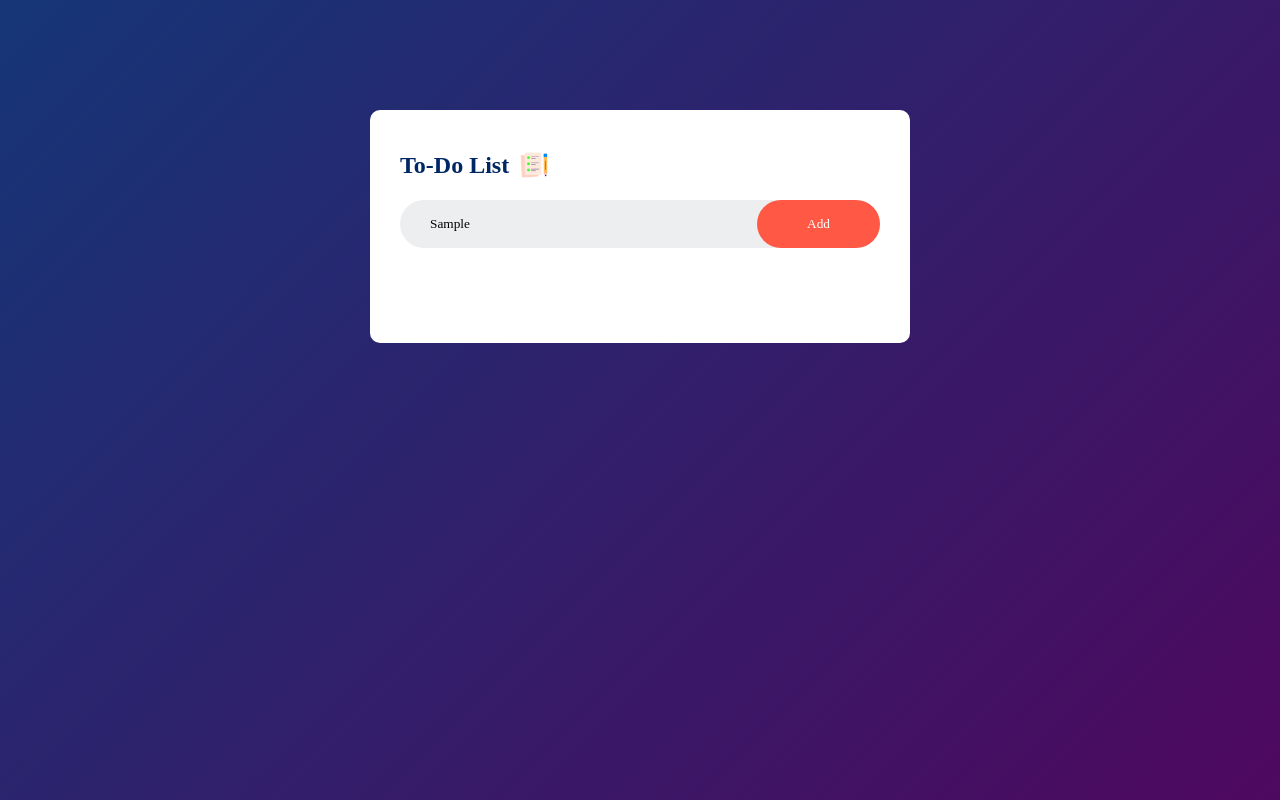
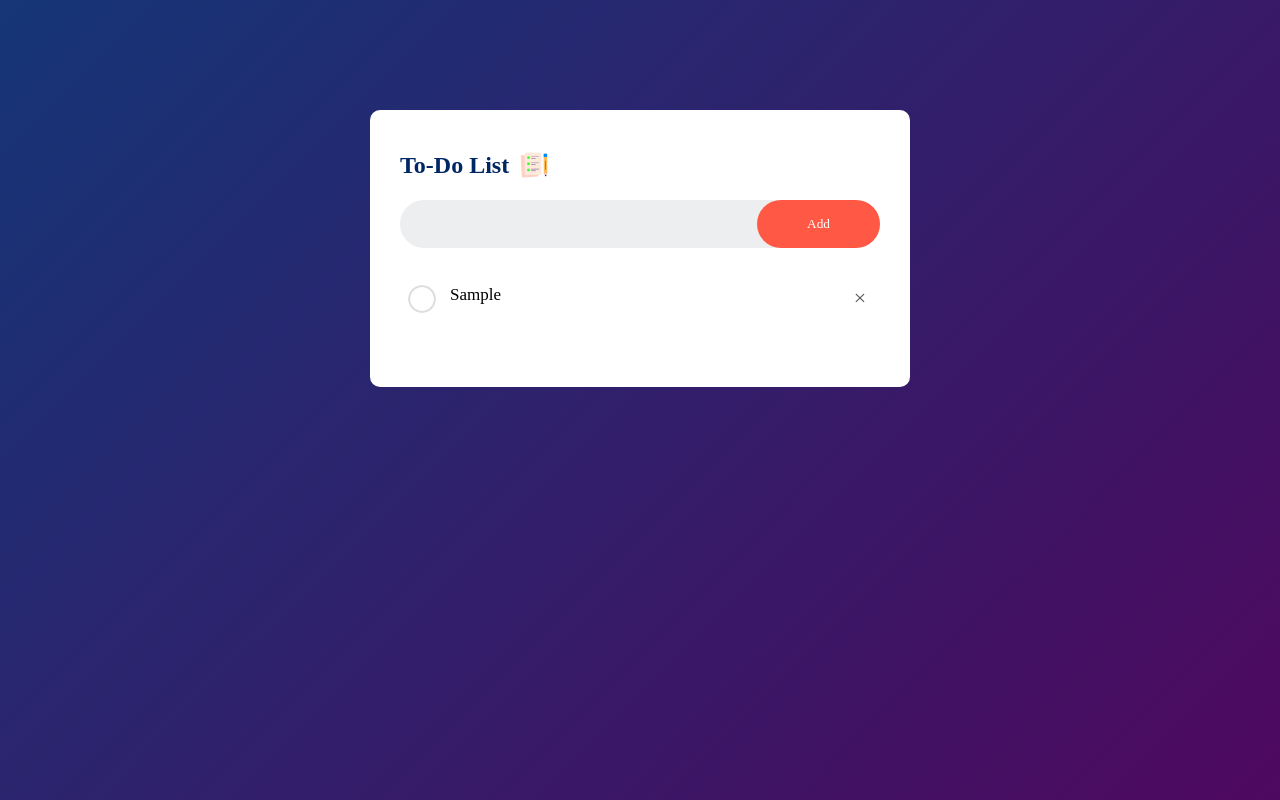
Before and after one commit to nabilroghani/Todo-App, a plain HTML site: page index.html in a window 1280 px wide. Both pictures are taken after typing "Sample" into the empty fields and a click on the button "Add". Drawn offline with Linux system fonts and the light colour scheme.

Commit message:
complete

```diff
--- a/index.html
+++ b/index.html
@@ -16,11 +16,11 @@
         <input type="text" name="" id="input-box" placeholder="Add your text">
         <button>Add</button>
       </div>
-      <!-- <ul class="list-container">
-        <li class="checked">task 1</li>
+      <ul class="list-container">
+        <!-- <li class="checked">task 1</li>
         <li>task 2</li>
-        <li>task 3</li>
-      </ul> -->
+        <li>task 3</li> -->
+      </ul>
     </div>
 
   </div>
--- a/script.js
+++ b/script.js
@@ -0,0 +1,29 @@
+const inputBox = document.querySelector('#input-box');
+const ul = document.querySelector('.list-container');
+const btn = document.querySelector('button');
+
+btn.addEventListener('click', function () {
+  if (inputBox.value === "") {
+    alert("You must write something");
+  }
+  else {
+    //---------------create li list for show data-----------
+    let li = document.createElement('li');
+    li.innerText = inputBox.value;
+    ul.appendChild(li);
+
+    //------------create span ---------------
+    let span = document.createElement('span');
+    span.innerHTML = '\u00d7';
+    li.appendChild(span);
+  }
+  inputBox.value = " ";
+})
+ul.addEventListener('click', function (e) {
+  if (e.target.tagName === 'LI') {
+    e.target.classList.toggle("checked");
+  }
+  else if (e.target.tagName === "SPAN") {
+    e.target.parentElement.remove();
+  }
+}, false)
--- a/style.css
+++ b/style.css
@@ -94,3 +94,20 @@ ul li.checked::before {
   background: url(../img/checked.png);
 
 }
+
+ul li span {
+  position: absolute;
+  right: 0;
+  top: 5px;
+  width: 40px;
+  height: 40px;
+  font-size: 22px;
+  color: #555;
+  line-height: 40px;
+  text-align: center;
+  border-radius: 50%;
+}
+
+ul li span:hover {
+  background: #edeef0;
+}
```
